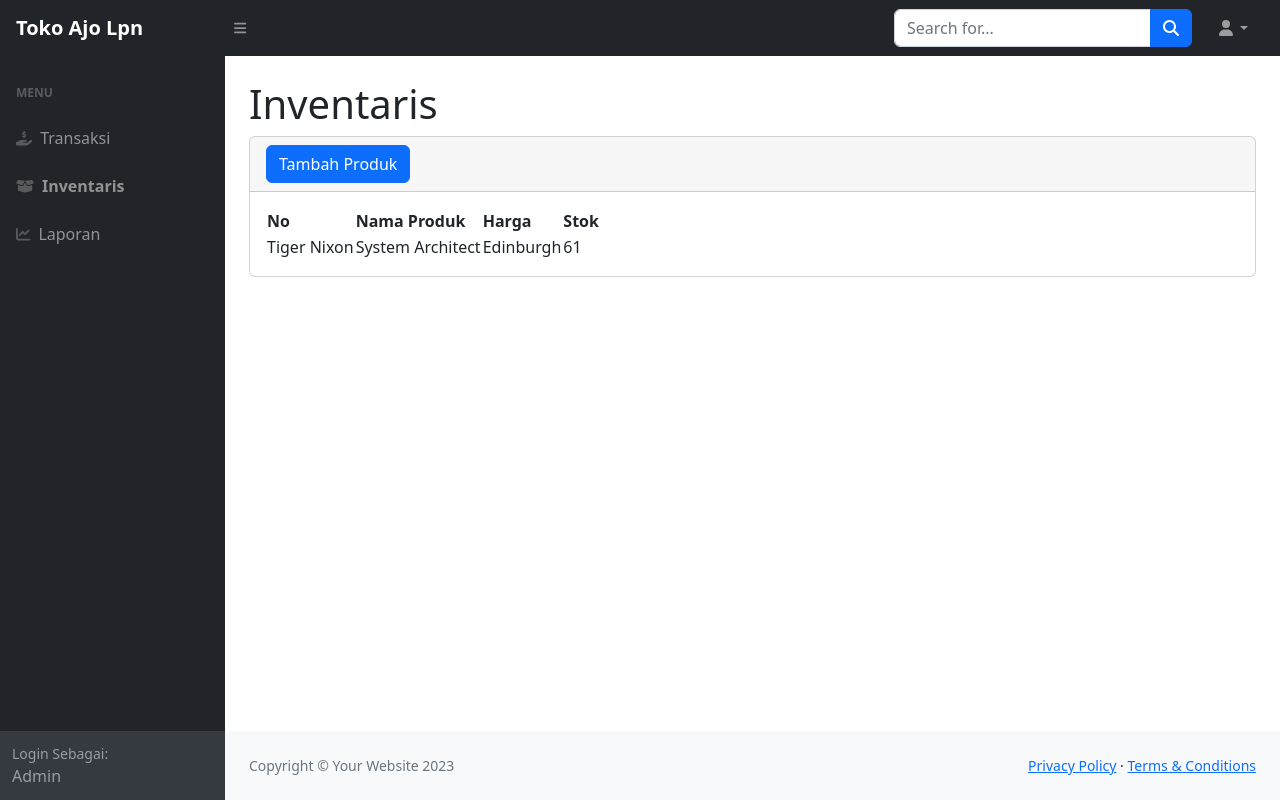
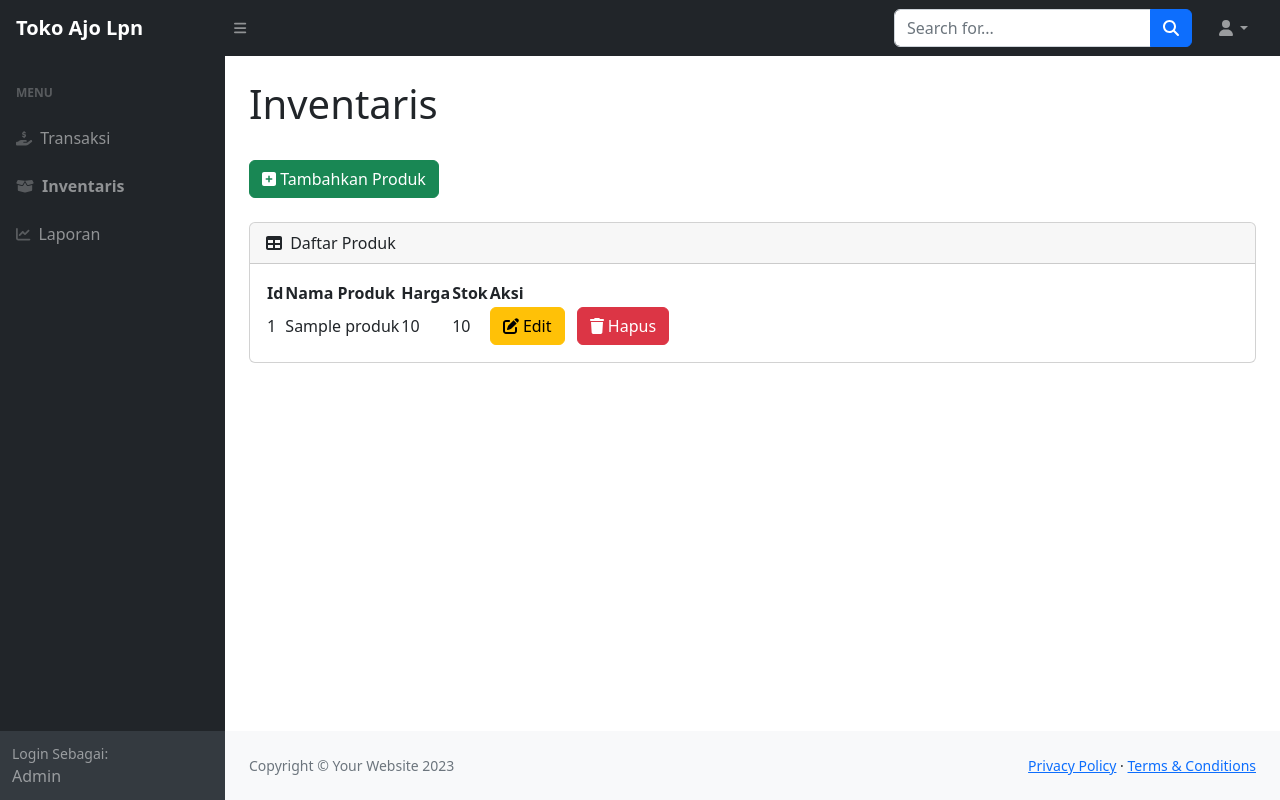
Before and after one commit to Zain-Azmi/tokoajo, a PHP site: page /inventaris.php in a window 1280 px wide. Run offline with PHP 8.4, Linux system fonts and the light colour scheme; tables that the repository leaves empty hold one stand-in row (values such as "Sample post"); some libraries are stand-ins or nearby versions.

Commit message:
Tambah function dari button di inventaris

```diff
--- a/tokoajo/function.php
+++ b/tokoajo/function.php
@@ -8,17 +8,53 @@ $dbpass = "";
 $dbname = "retail";
 $koneksi = mysqli_connect($dbhost,$dbuser,$dbpass,$dbname);
 
-//Tambah Barang ke Inventaris
+// Tambah Barang ke Inventaris
 if(isset($_POST['tambahprodukbaru'])){
     $namaproduk = $_POST['namaproduk'];
     $harga = $_POST['harga'];
     $stok = $_POST['stok'];
 
-    $addtotable = mysqli_query($koneksi,"insert into produk (namaproduk, harga, stok) values('$namaproduk','$harga','$stok')");
+    $addtotable = mysqli_query($koneksi,"INSERT INTO produk (namaproduk, harga, stok) VALUES('$namaproduk','$harga','$stok')");
     if ($addtotable){
-        header('location:index.php');
+        header('location:inventaris.php');
     } else {
-        echo 'Gagal Menambahkan Barang';
+        echo "<script type='text/javascript'>
+                alert('Gagal Menambahkan Produk!');
+                window.location.href = 'inventaris.php';
+             </script>";
+    }
+}
+
+// Update Info Barang
+if(isset($_POST['updateproduk'])){
+    $idproduk = $_POST['idproduk'];
+    $namaproduk = $_POST['namaproduk'];
+    $harga = $_POST['harga'];
+    $stok = $_POST['stok'];
+
+    $update = mysqli_query($koneksi,"UPDATE produk SET namaproduk='$namaproduk', harga='$harga', stok='$stok' WHERE idproduk='$idproduk'");
+    if ($update){
+        header('location:inventaris.php');
+    } else {
+        echo "<script type='text/javascript'>
+                alert('Gagal Meng-Update Produk!');
+                window.location.href = 'inventaris.php';
+             </script>";
+    }
+}
+
+// Menghapus Barang dengan Stok
+if(isset($_POST['hapusproduk'])){
+    $idproduk = $_POST['idproduk'];
+
+    $hapus = mysqli_query($koneksi,"DELETE FROM produk WHERE idproduk='$idproduk'");
+    if ($hapus){
+        header('location:inventaris.php');
+    } else {
+        echo "<script type='text/javascript'>
+                alert('Gagal Menghapus Produk!');
+                window.location.href = 'inventaris.php';
+             </script>";
     }
 }
 
--- a/tokoajo/inventaris.php
+++ b/tokoajo/inventaris.php
@@ -1,3 +1,7 @@
+<?php
+require 'function.php'
+?>
+
 <!DOCTYPE html>
 <html lang="en">
     <head>
@@ -67,30 +71,116 @@
                 <main>
                     <div class="container-fluid px-4">
                         <h1 class="mt-4">Inventaris</h1>
+                        <br>
+                        <!-- Button to Open the Modal -->
+                            <button type="button" class="btn btn-success" data-bs-toggle="modal" data-bs-target="#myModal">
+                            <i class="fa-solid fa-square-plus"></i>
+                             Tambahkan Produk
+                            </button>
+                            <br><br>
                         <div class="card mb-4">
                             <div class="card-header">
-                                <!-- Button to Open the Modal -->
-                                <button type="button" class="btn btn-primary" data-bs-toggle="modal" data-bs-target="#myModal">
-                                    Tambah Produk
-                                </button>
+                                <i class="fas fa-table me-1"></i>
+                                Daftar Produk
                             </div>
                             <div class="card-body">
                                 <table id="datatablesSimple">
                                     <thead>
                                         <tr>
-                                            <th>No</th>
+                                            <th>Id</th>
                                             <th>Nama Produk</th>
                                             <th>Harga</th>
                                             <th>Stok</th>
+                                            <th>Aksi</th>
                                         </tr>
                                     </thead>
                                     <tbody>
+
+                                        <?php
+                                        $ambilsemuadataproduk = mysqli_query($koneksi,"SELECT * FROM produk");
+                                        $i = 1;
+                                        while($data=mysqli_fetch_array($ambilsemuadataproduk)){
+                                            $namaproduk = $data['namaproduk'];
+                                            $harga = $data['harga'];
+                                            $stok = $data['stok'];
+                                            $idproduk = $data['idproduk'];
+                                        ?>
                                         <tr>
-                                            <td>Tiger Nixon</td>
-                                            <td>System Architect</td>
-                                            <td>Edinburgh</td>
-                                            <td>61</td>
+                                            <td><?=$i++;?></td>
+                                            <td><?=$namaproduk;?></td>
+                                            <td><?=$harga;?></td>
+                                            <td><?=$stok;?></td>
+                                            <td>
+                                            <button type="button" class="btn btn-warning me-2" data-bs-toggle="modal" data-bs-target="#edit<?=$idproduk;?>">
+                                            <i class="fa-solid fa-pen-to-square"></i> Edit
+                                            </button>
+                                            <button type="button" class="btn btn-danger" data-bs-toggle="modal" data-bs-target="#hapus<?=$idproduk;?>">
+                                            <i class="fa-solid fa-trash"></i> Hapus
+                                            </button>
+                                            </td>
                                         </tr>
+
+                                            <!-- Edit Produk Modal -->
+                                            <div class="modal fade" id="edit<?=$idproduk;?>">
+                                                <div class="modal-dialog">
+                                                <div class="modal-content">
+
+                                                    <!-- Modal Header -->
+                                                    <div class="modal-header">
+                                                    <h4 class="modal-title">Edit Produk</h4>
+                                                    <button type="button" class="btn-close" data-bs-dismiss="modal"></button>
+                                                    </div>
+
+                                                    <!-- Modal body -->
+                                                    <form method="post">
+                                                    <div class="modal-body">
+                                                    <input type="text" name="namaproduk" value="<?=$namaproduk;?>" class="form-control" required>
+                                                    <br>
+                                                    <input type="number" name="harga" value="<?=$harga;?>" class="form-control" required>
+                                                    <br>
+                                                    <input type="number" name="stok" value="<?=$stok;?>" class="form-control" required>
+                                                    <br>
+                                                    <input type="hidden" name="idproduk" value="<?=$idproduk;?>">
+                                                        <div class="modal-footer">
+                                                            <button type="submit" class="btn btn-warning" name="updateproduk">Update</button>
+                                                        </div>
+                                                    </div>
+                                                    </form>
+
+                                                </div>
+                                                </div>
+                                            </div>
+
+                                            <!-- Hapus Produk Modal -->
+                                            <div class="modal fade" id="hapus<?=$idproduk;?>">
+                                                <div class="modal-dialog">
+                                                <div class="modal-content">
+
+                                                    <!-- Modal Header -->
+                                                    <div class="modal-header">
+                                                    <h4 class="modal-title">Hapus Produk?</h4>
+                                                    <button type="button" class="btn-close" data-bs-dismiss="modal"></button>
+                                                    </div>
+
+                                                    <!-- Modal body -->
+                                                    <form method="post">
+                                                    <div class="modal-body">
+                                                    Apakah anda yakin ingin menghapus produk <b>"<?=$namaproduk;?>"</b>?
+                                                    <input type="hidden" name="idproduk" value="<?=$idproduk;?>">
+                                                    <br><br>
+                                                        <div class="modal-footer">
+                                                            <button type="submit" class="btn btn-danger" name="hapusproduk">Hapus</button>
+                                                        </div>
+                                                    </div>
+                                                    </form>
+
+                                                </div>
+                                                </div>
+                                            </div>
+
+                                        <?php
+                                        };
+                                        ?>
                                     </tbody>
                                 </table>
                             </div>
@@ -117,14 +207,14 @@
         <script src="js/datatables-simple-demo.js"></script>
     </body>
 
-    <!-- The Modal -->
+    <!-- Tambahkan Produk Modal -->
     <div class="modal fade" id="myModal">
     <div class="modal-dialog">
         <div class="modal-content">
 
         <!-- Modal Header -->
         <div class="modal-header">
-            <h4 class="modal-title">Tambah Produk</h4>
+            <h4 class="modal-title">Tambahkan Produk</h4>
             <button type="button" class="btn-close" data-bs-dismiss="modal"></button>
         </div>
 
@@ -137,14 +227,11 @@
             <br>
             <input type="number" name="stok" placeholder="Stok" class="form-control" required>
             <br>
-            <button type="submit" class="btn btn-primary" name="tambahprodukbaru">Tambahkan</button>
+                <div class="modal-footer">
+                    <button type="submit" class="btn btn-success" name="tambahprodukbaru">Tambahkan</button>
+                </div>
             </div>
         </form>
-
-        <!-- Modal footer -->
-        <div class="modal-footer">
-            <button type="button" class="btn btn-danger" data-bs-dismiss="modal">Close</button>
-        </div>
 
         </div>
     </div>
```
